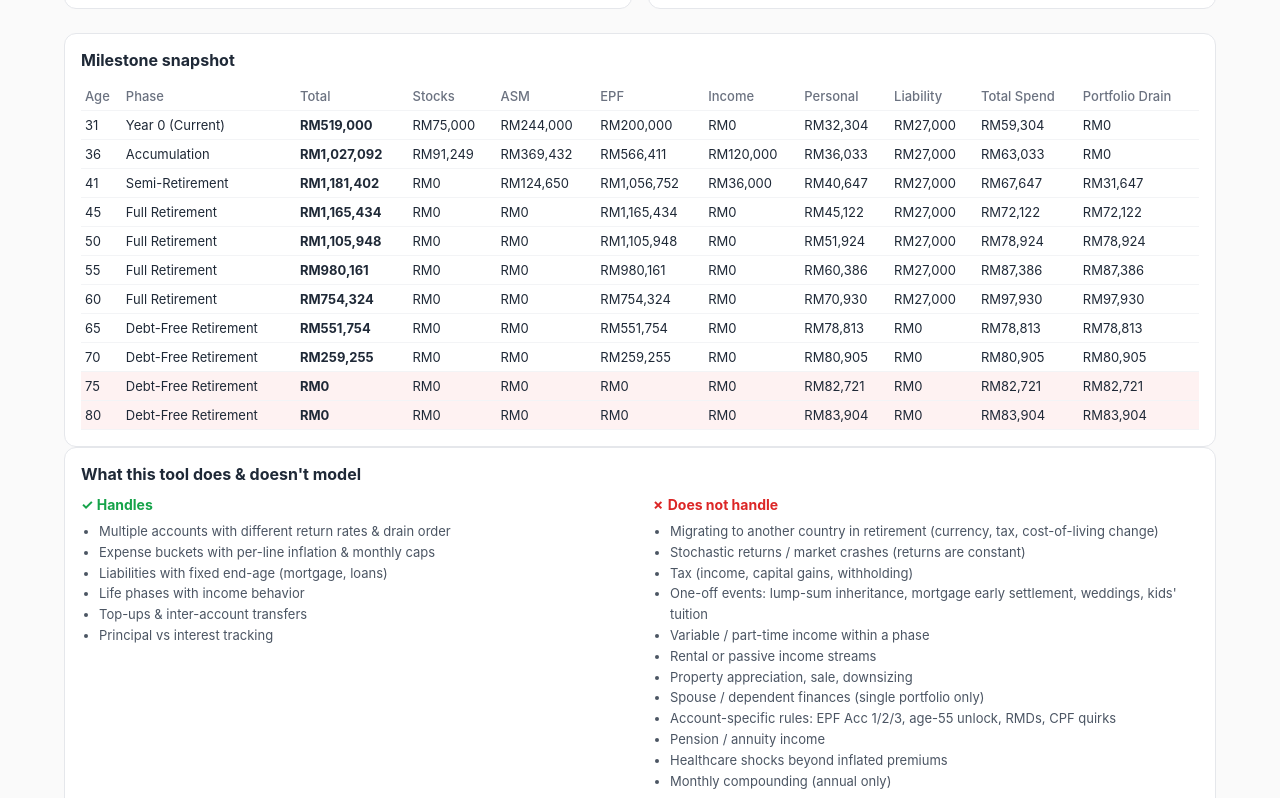
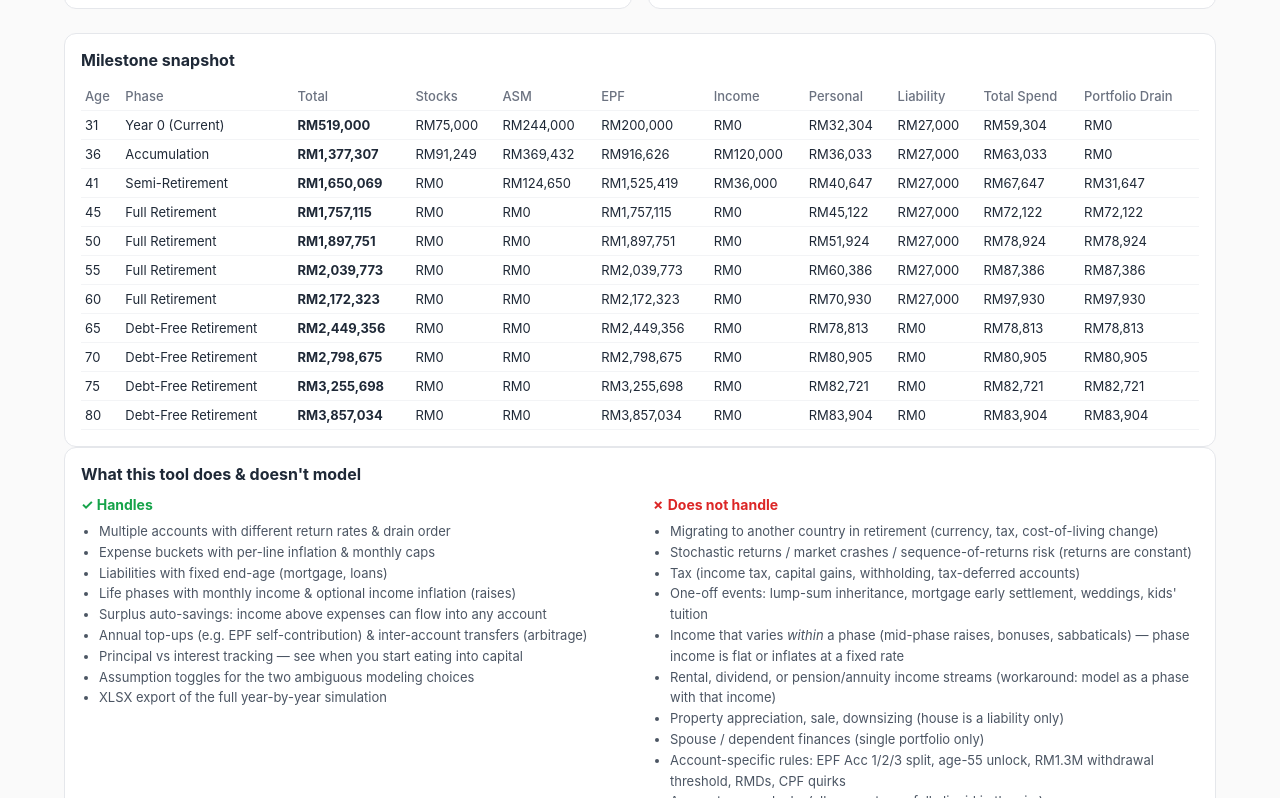
Before and after one commit to jianhanlim/retire-plan, a React (Vite) app: page / in a window 1280 px wide. Shown: the part 2002-2800 px from the top of the page. Built offline with nearby package versions, Linux system fonts and the light colour scheme.

Commit message:
Default surplus savings to EPF; refresh scope sections

```diff
--- a/src/App.tsx
+++ b/src/App.tsx
@@ -395,26 +395,32 @@ export default function App() {
               <li>Multiple accounts with different return rates &amp; drain order</li>
               <li>Expense buckets with per-line inflation &amp; monthly caps</li>
               <li>Liabilities with fixed end-age (mortgage, loans)</li>
-              <li>Life phases with income behavior</li>
-              <li>Top-ups &amp; inter-account transfers</li>
-              <li>Principal vs interest tracking</li>
+              <li>Life phases with monthly income &amp; optional income inflation (raises)</li>
+              <li>Surplus auto-savings: income above expenses can flow into any account</li>
+              <li>Annual top-ups (e.g. EPF self-contribution) &amp; inter-account transfers (arbitrage)</li>
+              <li>Principal vs interest tracking — see when you start eating into capital</li>
+              <li>Assumption toggles for the two ambiguous modeling choices</li>
+              <li>XLSX export of the full year-by-year simulation</li>
             </ul>
           </div>
           <div>
             <h3>✗ Does not handle</h3>
             <ul>
               <li>Migrating to another country in retirement (currency, tax, cost-of-living change)</li>
-              <li>Stochastic returns / market crashes (returns are constant)</li>
-              <li>Tax (income, capital gains, withholding)</li>
+              <li>Stochastic returns / market crashes / sequence-of-returns risk (returns are constant)</li>
+              <li>Tax (income tax, capital gains, withholding, tax-deferred accounts)</li>
               <li>One-off events: lump-sum inheritance, mortgage early settlement, weddings, kids' tuition</li>
-              <li>Variable / part-time income within a phase</li>
-              <li>Rental or passive income streams</li>
-              <li>Property appreciation, sale, downsizing</li>
+              <li>Income that varies <i>within</i> a phase (mid-phase raises, bonuses, sabbaticals) — phase income is flat or inflates at a fixed rate</li>
+              <li>Rental, dividend, or pension/annuity income streams (workaround: model as a phase with that income)</li>
+              <li>Property appreciation, sale, downsizing (house is a liability only)</li>
               <li>Spouse / dependent finances (single portfolio only)</li>
-              <li>Account-specific rules: EPF Acc 1/2/3, age-55 unlock, RMDs, CPF quirks</li>
-              <li>Pension / annuity income</li>
+              <li>Account-specific rules: EPF Acc 1/2/3 split, age-55 unlock, RM1.3M withdrawal threshold, RMDs, CPF quirks</li>
+              <li>Account access locks (all accounts are fully liquid in the sim)</li>
+              <li>Top-up caps (e.g. EPF self-contribution capped at RM100k/yr — you can enter any amount)</li>
               <li>Healthcare shocks beyond inflated premiums</li>
               <li>Monthly compounding (annual only)</li>
+              <li>Goal-seeking ("when can I retire?") and Monte Carlo sensitivity</li>
+              <li>Scenario comparison side-by-side and shareable URLs</li>
             </ul>
           </div>
         </div>
--- a/src/lib/sim.ts
+++ b/src/lib/sim.ts
@@ -307,7 +307,7 @@ export function malaysiaPreset(): SimInput {
       endAge: 36,
       monthlyIncome: 10_000,
       incomeInflation: 0,
-      // surplus consumed (no target). Explicit top-ups handle savings.
+      surplusAccountId: "epf",
       topUps: [
         { accountId: "epf", amount: 50_000 },
         { accountId: "asm", amount: 10_000 },
@@ -320,6 +320,7 @@ export function malaysiaPreset(): SimInput {
       endAge: 41,
       monthlyIncome: 3_000,
       incomeInflation: 0,
+      surplusAccountId: "epf",
       transfers: [{ fromId: "asm", toId: "epf", amount: 50_000 }],
     },
     {
```
Also changed, not shown: 1 other file (tests, documents, lock files or other folders).
